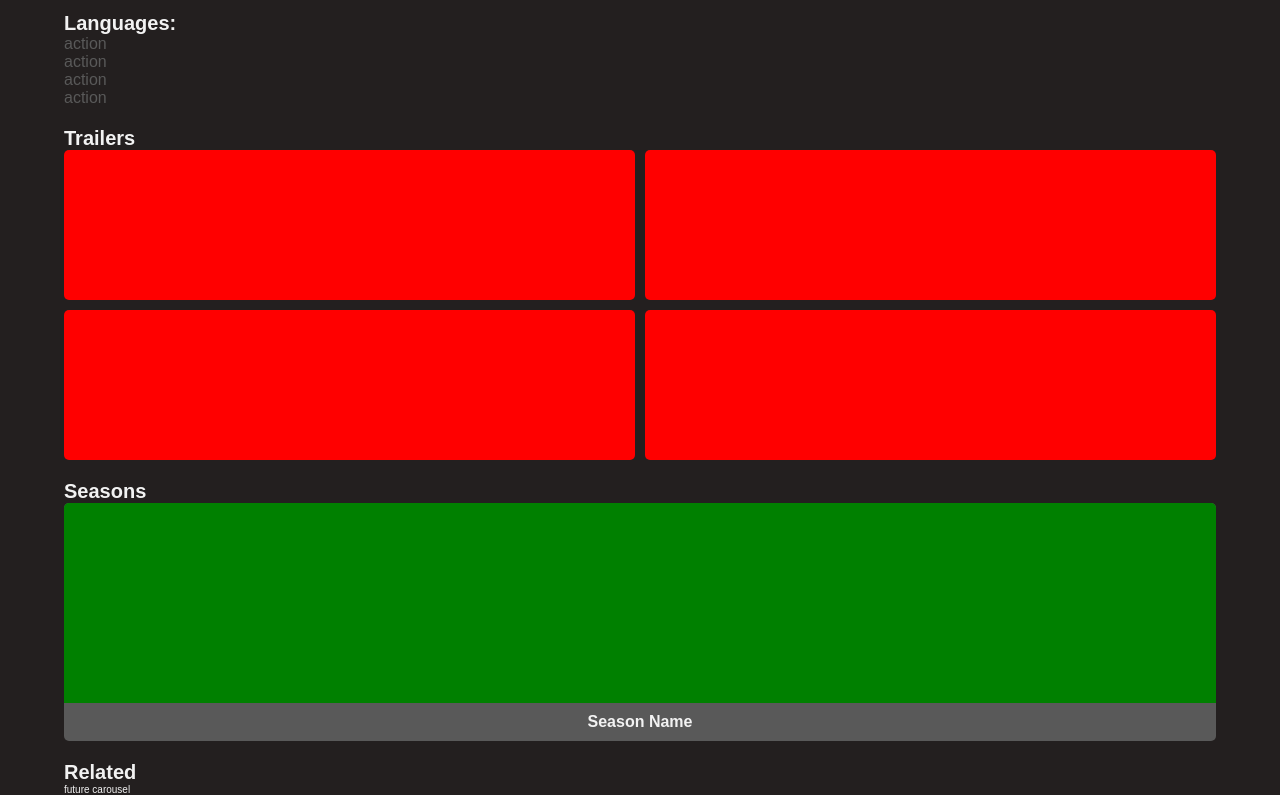
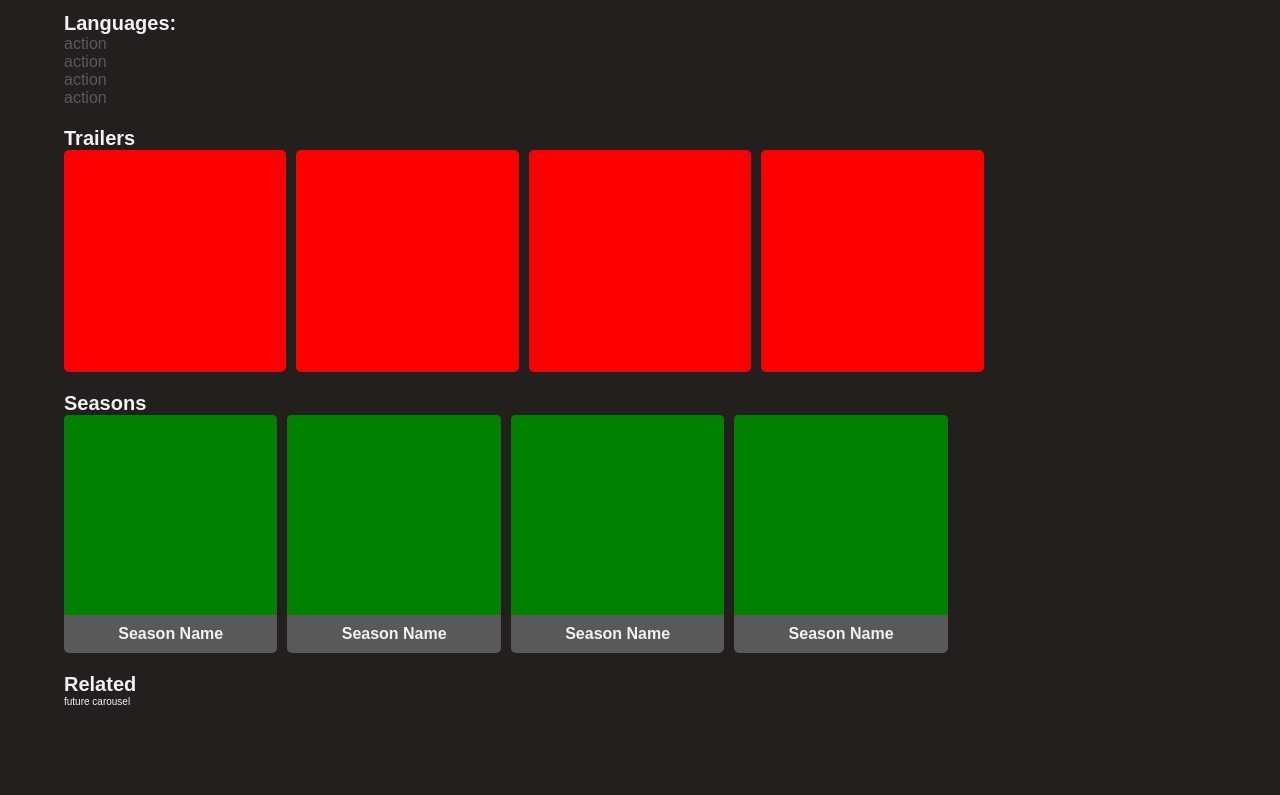
Before and after one commit to lucianoadamczuk/netflix-replica, a React (Vite) app: page / in a window 1280 px wide. Shown: the part 1850-2645 px from the top of the page. After the commit the page ends 2557 px from the top, so only its background shows below. Built offline with nearby package versions, Linux system fonts and the light colour scheme.

Commit message:
style(components): :lipstick: add styles to Trailers

```diff
--- a/src/components/SlideMedia/SlideMedia.tsx
+++ b/src/components/SlideMedia/SlideMedia.tsx
@@ -20,7 +20,7 @@ export default function SlideMedia() {
           srcSet="https://swiperjs.com/demos/images/nature-3.jpg"
         />
         <source
-          media={`(min-width: ${VIEWPORT.SM})`}
+          media={`(min-width: ${VIEWPORT.S})`}
           srcSet="https://swiperjs.com/demos/images/nature-2.jpg"
         />
         <img
--- a/src/pages/PageDetails/sections/Seasons/Seasons.module.css
+++ b/src/pages/PageDetails/sections/Seasons/Seasons.module.css
@@ -2,26 +2,3 @@
   margin: var(--space-normal) 0;
   padding: 0 var(--container);
 }
-
-.seasonsContainer {
-  display: grid;
-  grid-template-columns: 1fr;
-  gap: var(--space-small);
-}
-
-.seasonCard {
-  padding-bottom: var(--space-small);
-  display: flex;
-  flex-direction: column;
-  align-items: center;
-  gap: var(--space-small);
-  background-color: var(--color-muted);
-  border-radius: var(--rounded-small);
-  overflow: hidden;
-}
-
-.image {
-  width: 100%;
-  height: 200px;
-  background-color: green;
-}
--- a/src/pages/PageDetails/sections/Seasons/Seasons.tsx
+++ b/src/pages/PageDetails/sections/Seasons/Seasons.tsx
@@ -1,4 +1,8 @@
+import { SwiperSlide } from "swiper/react";
+import { CarouselResponsive } from "../../../../components";
+
 import styles from "./Seasons.module.css";
+import { SlideSeason } from "./components";
 
 // TODO
 // add props
@@ -8,12 +12,23 @@ export default function Seasons() {
   return (
     <section className={styles.container}>
       <h5>Seasons</h5>
-      <div className={styles.seasonsContainer}>
-        <article className={styles.seasonCard}>
-          <div className={styles.image}></div>
-          <h6>Season Name</h6>
-        </article>
-      </div>
+      <CarouselResponsive XS={1.2} S={2.2} M={3.2} L={4.2} XL={5.2} XXL={6.2}>
+        <SwiperSlide>
+          <SlideSeason />
+        </SwiperSlide>
+
+        <SwiperSlide>
+          <SlideSeason />
+        </SwiperSlide>
+
+        <SwiperSlide>
+          <SlideSeason />
+        </SwiperSlide>
+
+        <SwiperSlide>
+          <SlideSeason />
+        </SwiperSlide>
+      </CarouselResponsive>
     </section>
   );
 }
--- /dev/null
+++ b/src/pages/PageDetails/sections/Seasons/components/SlideSeason/SlideSeason.module.css
@@ -0,0 +1,26 @@
+.slideSeason {
+  padding-bottom: var(--space-small);
+  display: flex;
+  flex-direction: column;
+  align-items: center;
+  gap: var(--space-small);
+  background-color: var(--color-muted);
+  border-radius: var(--rounded-small);
+  overflow: hidden;
+}
+
+.imageContainer {
+  width: 100%;
+  height: 200px;
+  background-color: green;
+  overflow: hidden;
+}
+
+.image {
+  width: 100%;
+  height: 100%;
+}
+
+.image:hover {
+  transform: scale(105%);
+}
--- /dev/null
+++ b/src/pages/PageDetails/sections/Seasons/components/SlideSeason/SlideSeason.tsx
@@ -0,0 +1,11 @@
+import styles from "./SlideSeason.module.css";
+export default function CardSeason() {
+  return (
+    <article className={styles.slideSeason}>
+      <div className={styles.imageContainer}>
+        <div className={styles.image}></div>
+      </div>
+      <h6>Season Name</h6>
+    </article>
+  );
+}
--- /dev/null
+++ b/src/pages/PageDetails/sections/Seasons/components/index.ts
@@ -0,0 +1 @@
+export { default as SlideSeason } from "./SlideSeason/SlideSeason";
--- a/src/pages/PageDetails/sections/Trailers/Trailers.module.css
+++ b/src/pages/PageDetails/sections/Trailers/Trailers.module.css
@@ -11,7 +11,8 @@
 
 .trailer {
   width: 100%;
-  height: 150px;
+
+  aspect-ratio: 1/1;
   background-color: red;
   border-radius: var(--rounded-small);
   transition-duration: 0.2s;
@@ -26,3 +27,27 @@
     grid-template-columns: 1fr 1fr;
   }
 }
+
+@media (width > 560px) {
+  .trailersContainer {
+    grid-template-columns: 1fr 1fr 1fr;
+  }
+}
+
+@media (width > 760px) {
+  .trailersContainer {
+    grid-template-columns: 1fr 1fr 1fr 1fr;
+  }
+}
+
+@media (width > 1024px) {
+  .trailersContainer {
+    grid-template-columns: 1fr 1fr 1fr 1fr 1fr;
+  }
+}
+
+@media (width > 1500px) {
+  .trailersContainer {
+    grid-template-columns: 1fr 1fr 1fr 1fr 1fr 1fr 1fr;
+  }
+}
--- a/src/pages/PageDetails/sections/Trailers/Trailers.tsx
+++ b/src/pages/PageDetails/sections/Trailers/Trailers.tsx
@@ -4,6 +4,7 @@ export default function Trailers() {
   return (
     <section className={styles.container}>
       <h5>Trailers</h5>
+
       <div className={styles.trailersContainer}>
         <article className={styles.trailer}></article>
         <article className={styles.trailer}></article>
--- /dev/null
+++ b/src/pages/PageDetails/sections/Trailers/components/SlideTrailer/SlideTrailer.tsx
@@ -0,0 +1,3 @@
+export default function SlideTrailer() {
+  return <article>SlideTrailers</article>;
+}
--- /dev/null
+++ b/src/pages/PageDetails/sections/Trailers/components/index.ts
@@ -0,0 +1 @@
+export { default as SlideTrailer } from "./SlideTrailer/SlideTrailer";
```
